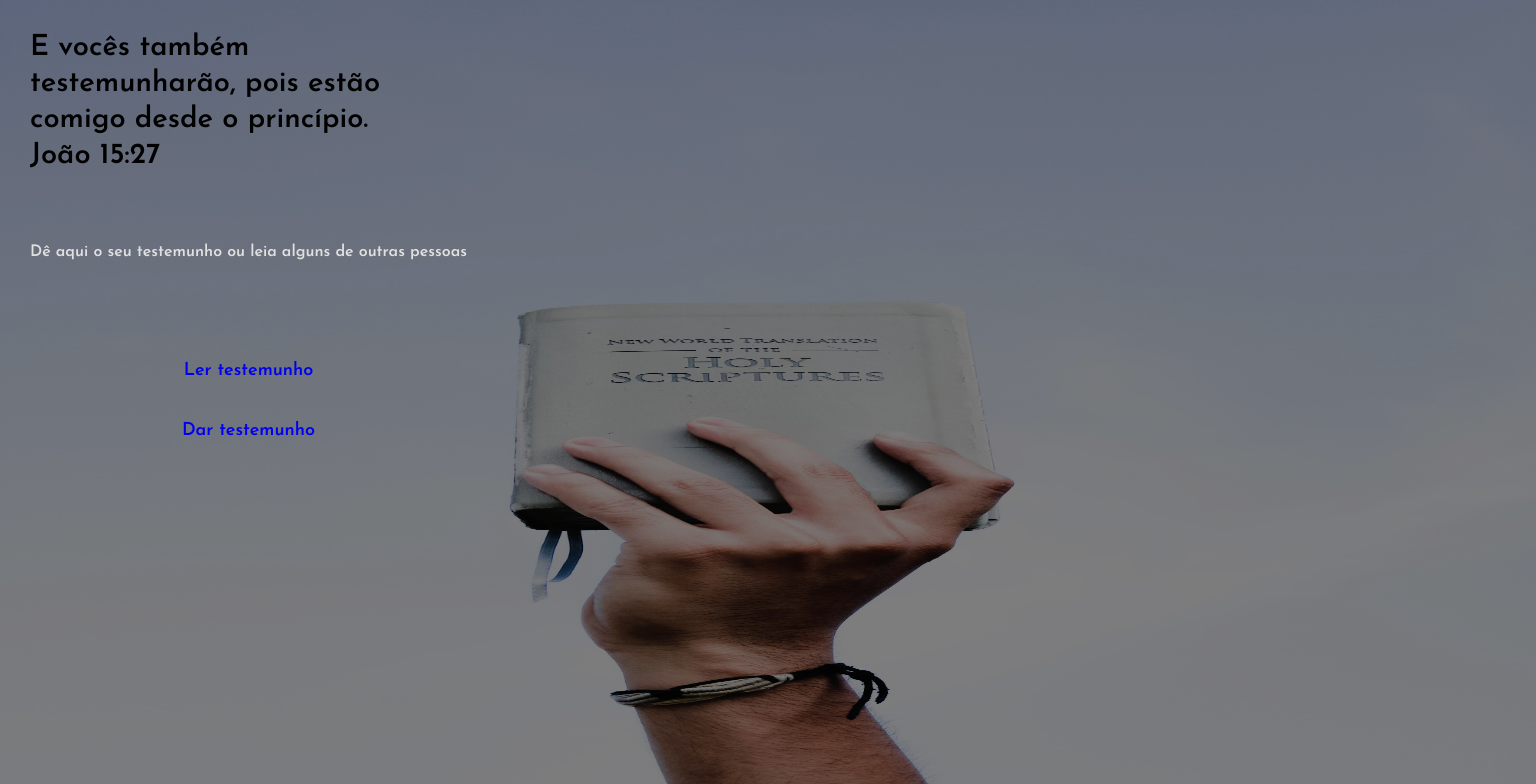
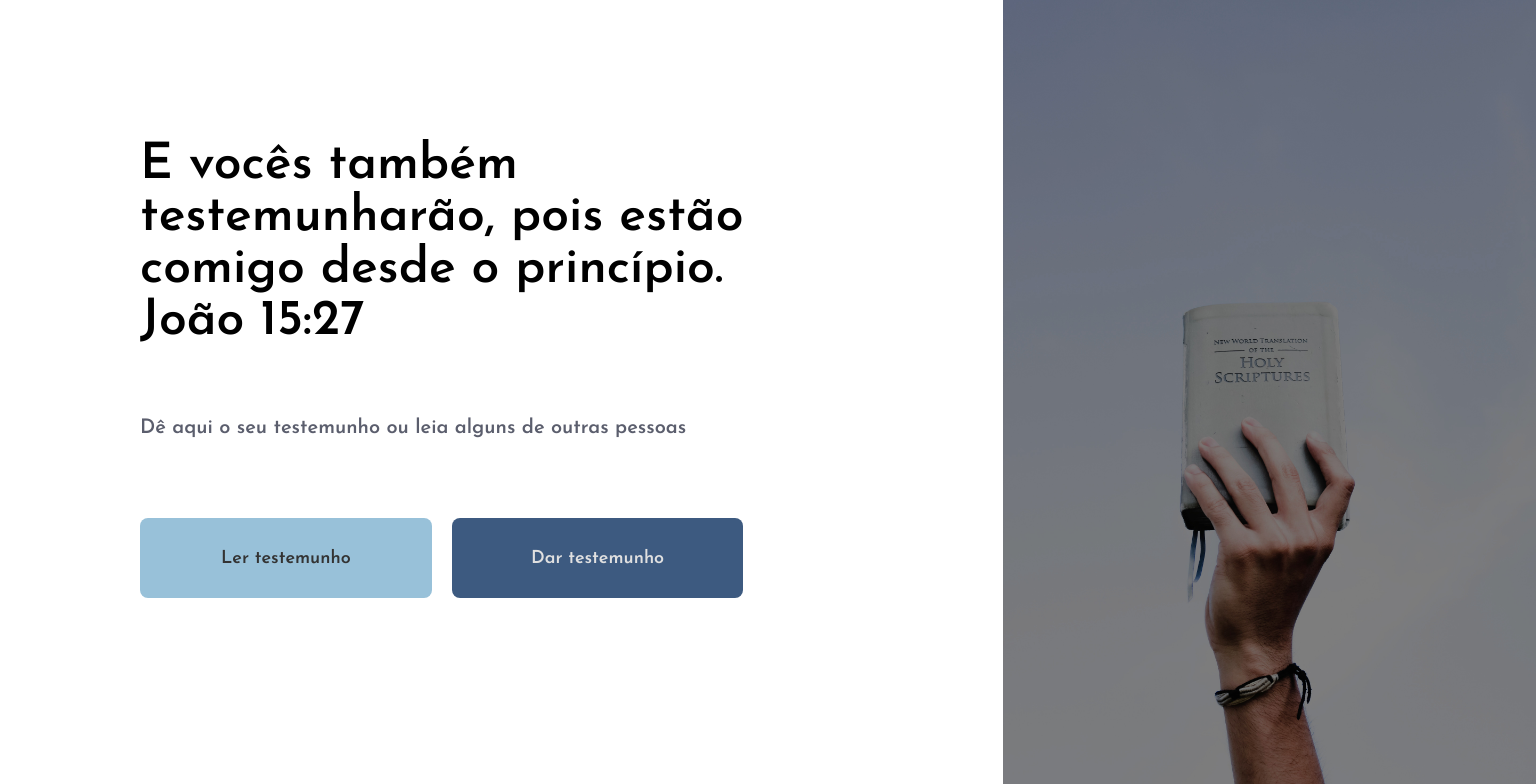
Before and after one commit to derickcjesus/testemunhe-web, a React (Create React App) app: page / in a window 1536 px wide. Shown: the top 784 px of the page. Built offline with nearby package versions, Linux system fonts and the light colour scheme.

Commit message:
feat: responsiveness at LandingPage

```diff
--- a/src/pages/LandingPage/styles.css
+++ b/src/pages/LandingPage/styles.css
@@ -36,13 +36,60 @@
   font: 700 1.8rem "Josefin Sans", sans-serif;
 }
 
-.buttons-container a.read-testimony {
+.buttons-container a#read-testimony {
   background-color: #98c1d9;
   color: #333333;
 }
 
-.buttons-container a.testify {
+.buttons-container a#testify {
   background-color: #3d5a80;
   color: #e0e0e0;
   margin-top: 2rem;
 }
+
+@media (min-width: 1400px) {
+  .page-home .container img {
+    width: auto;
+    position: absolute;
+    top: 0;
+    right: 0;
+    bottom: 0;
+  }
+
+  .container main {
+    margin: 14rem;
+  }
+
+  .container main p {
+    font-size: 5rem;
+    line-height: 5.2rem;
+  }
+
+  .container main h4 {
+    color: rgba(3, 7, 30, 0.65);
+    font-size: 2rem;
+  }
+
+  .container .buttons-container {
+    display: flex;
+    gap: 2rem;
+  }
+
+  .container .buttons-container a {
+    height: 8rem;
+  }
+
+  .container .buttons-container a#testify {
+    margin-top: 0;
+  }
+}
+
+@media (min-width: 500px) and (max-width: 1399px) {
+  .container main,
+  p,
+  h4,
+  .buttons-container {
+    width: 90%;
+    margin: 4rem auto;
+  }
+}
```
